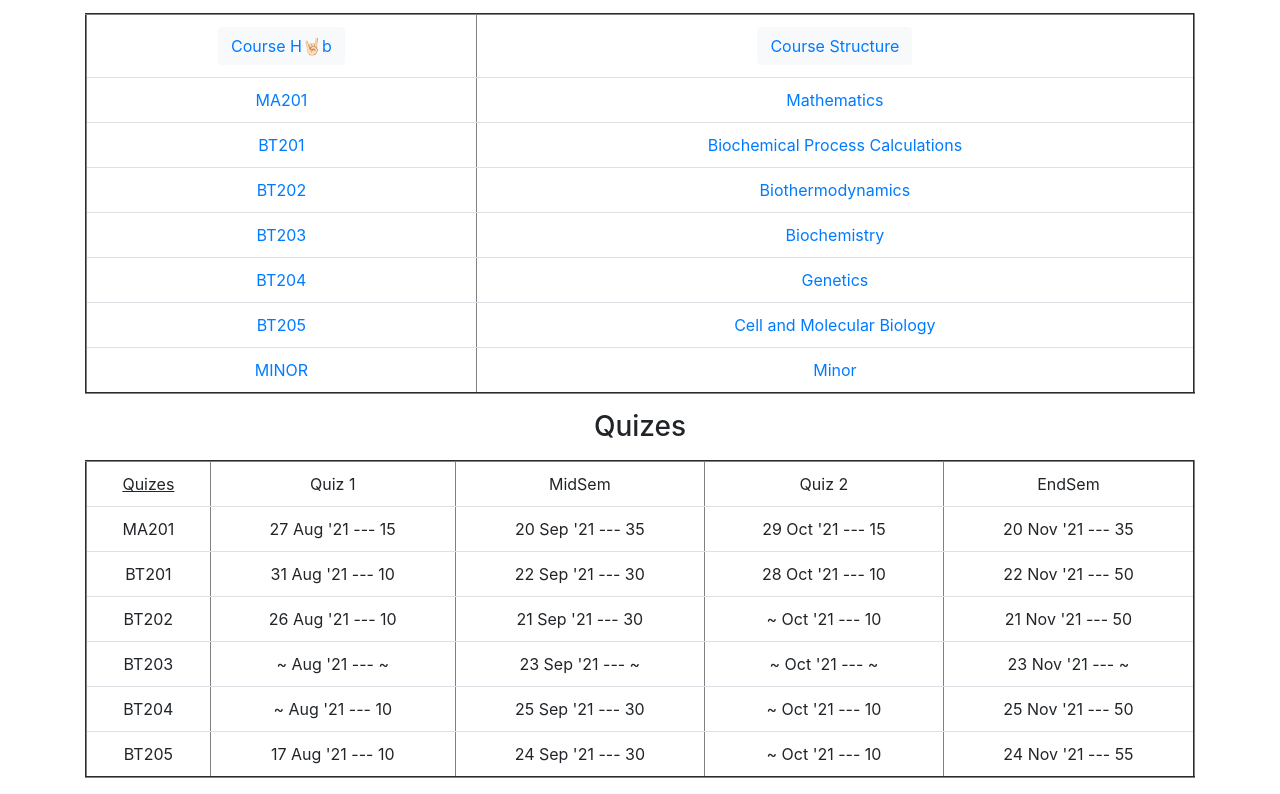
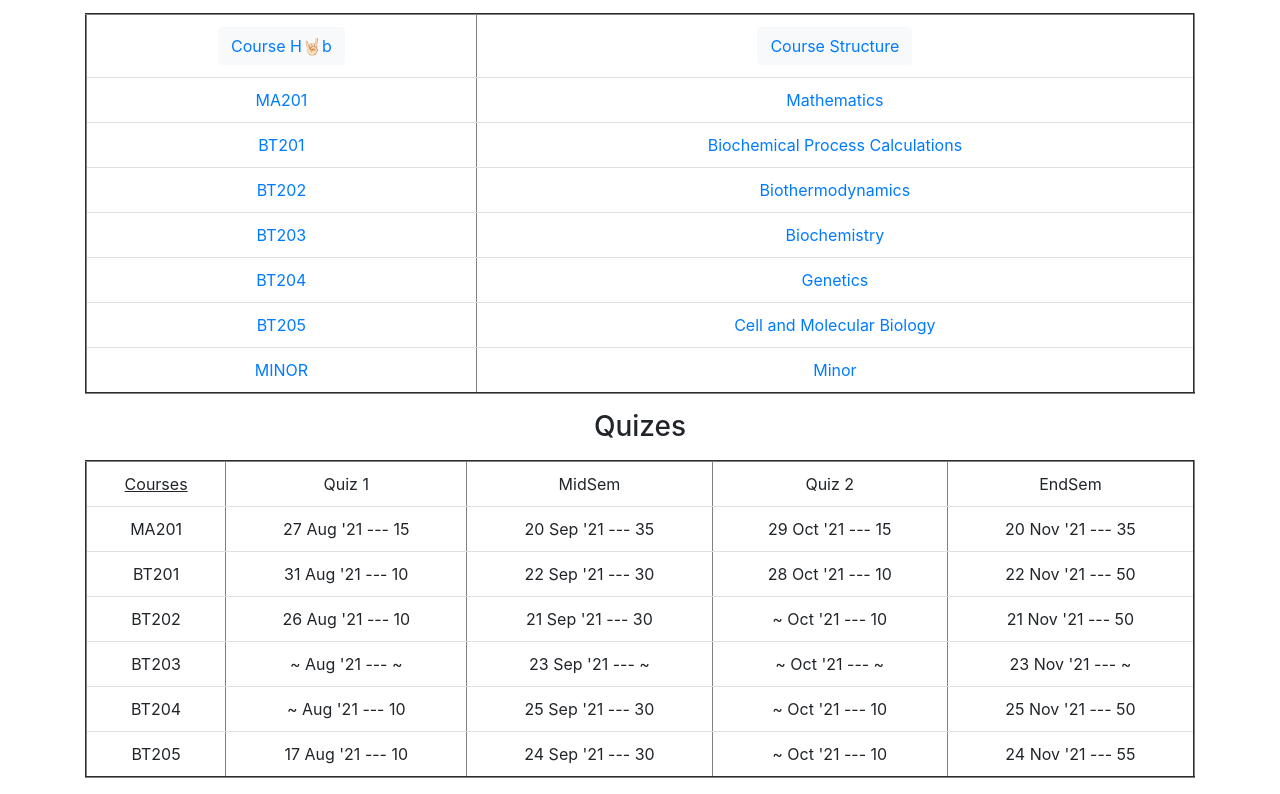
Before and after one commit to jash13desai/bsbe-timetable, a plain HTML site: page index.html in a window 1280 px wide. Shown: the part 525-1319 px from the top of the page. Drawn offline with nearby package versions, Linux system fonts and the light colour scheme.

Commit message:
Quiz Table Updated!

```diff
--- a/index.html
+++ b/index.html
@@ -132,7 +132,7 @@
     <div class="container">
       <table class = "table" border="2" cellspacing="3" align="center">
         <tr>
-          <td align="center"><u>Quizes</u></td>
+          <td align="center"><u>Courses</u></td>
           <td align="center">Quiz 1</td>
           <td align="center">MidSem</td>
           <td align="center">Quiz 2</td>
```
